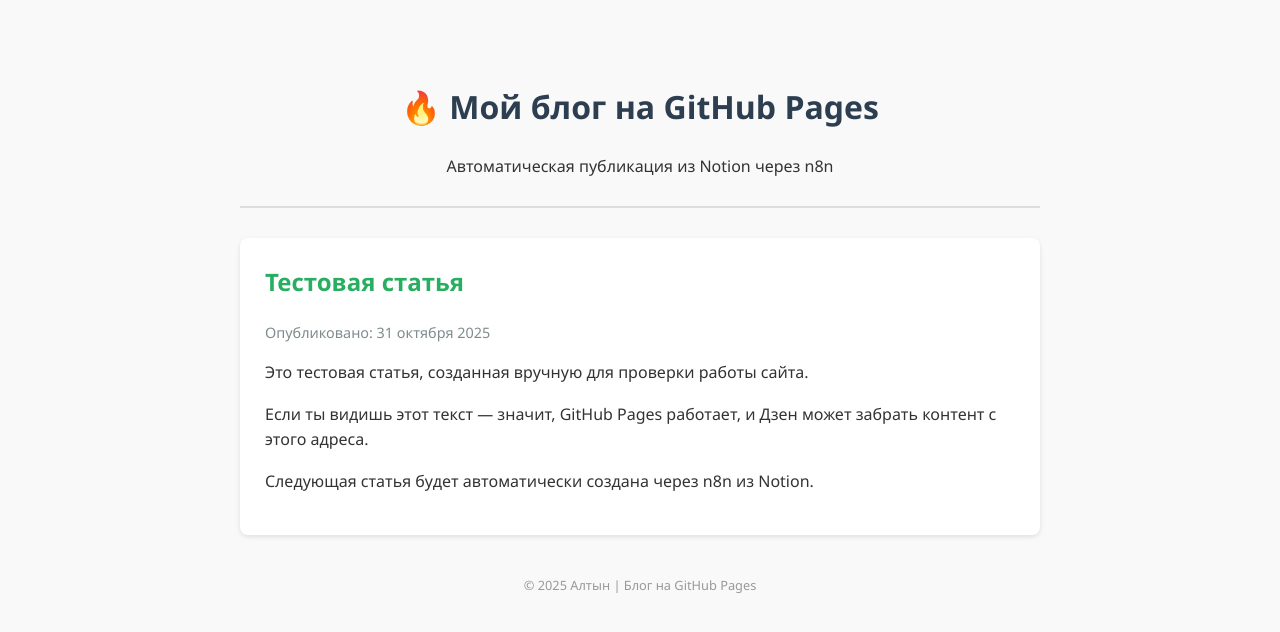
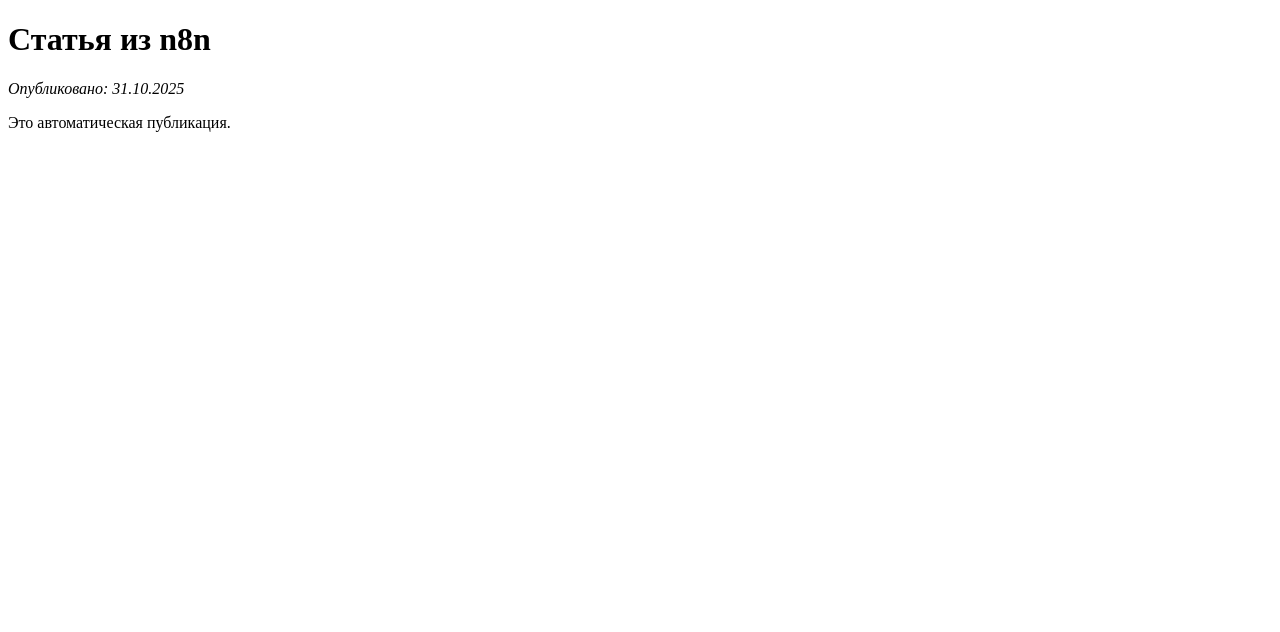
Before and after one commit to altynz/n8n-AIautomation.github.io, a plain HTML site: page index.html in a window 1280 px wide. Drawn offline with Linux system fonts and the light colour scheme.

Commit message:
Обновление сайта: добавлена новая статья

```diff
--- a/index.html
+++ b/index.html
@@ -1,74 +1,13 @@
 <!DOCTYPE html>
 <html lang="ru">
 <head>
-    <meta name="zen-verification" content="0V08nEgopgiC2io2buWeH3pNeWybNb3ToAzFUjX0BiiIuReMx8Dd5M6GtemixOZ6" />
-    <meta charset="UTF-8">
-    <meta name="viewport" content="width=device-width, initial-scale=1.0">
-    <title>Мой блог</title>
-    <style>
-        body {
-            font-family: 'Segoe UI', Tahoma, Geneva, Verdana, sans-serif;
-            line-height: 1.6;
-            color: #333;
-            max-width: 800px;
-            margin: 40px auto;
-            padding: 20px;
-            background-color: #f9f9f9;
-        }
-        header {
-            text-align: center;
-            margin-bottom: 30px;
-            border-bottom: 2px solid #ddd;
-            padding-bottom: 10px;
-        }
-        h1 {
-            color: #2c3e50;
-        }
-        .post {
-            background: white;
-            padding: 25px;
-            margin-bottom: 30px;
-            border-radius: 8px;
-            box-shadow: 0 2px 5px rgba(0,0,0,0.1);
-        }
-        .post-title {
-            color: #27ae60;
-            margin-top: 0;
-        }
-        .post-date {
-            color: #7f8c8d;
-            font-size: 0.9em;
-            margin-bottom: 15px;
-        }
-        .post-content {
-            word-wrap: break-word;
-        }
-        footer {
-            text-align: center;
-            margin-top: 40px;
-            font-size: 0.8em;
-            color: #999;
-        }
-    </style>
+  <meta charset="UTF-8">
+  <title>Статья из n8n</title>
+  <meta name="description" content="Автоматическая статья">
 </head>
 <body>
-    <header>
-        <h1>🔥 Мой блог на GitHub Pages</h1>
-        <p>Автоматическая публикация из Notion через n8n</p>
-    </header>
-
-    <div class="post">
-        <h2 class="post-title">Тестовая статья</h2>
-        <div class="post-date">Опубликовано: 31 октября 2025</div>
-        <div class="post-content">
-            <p>Это тестовая статья, созданная вручную для проверки работы сайта.</p>
-            <p>Если ты видишь этот текст — значит, GitHub Pages работает, и Дзен может забрать контент с этого адреса.</p>
-            <p>Следующая статья будет автоматически создана через n8n из Notion.</p>
-        </div>
-    </div>
-
-    <footer>
-        © 2025 Алтын | Блог на GitHub Pages
-    </footer>
+  <h1>Статья из n8n</h1>
+  <p><em>Опубликовано: 31.10.2025</em></p>
+  <p>Это автоматическая публикация.</p>
 </body>
 </html>
```
